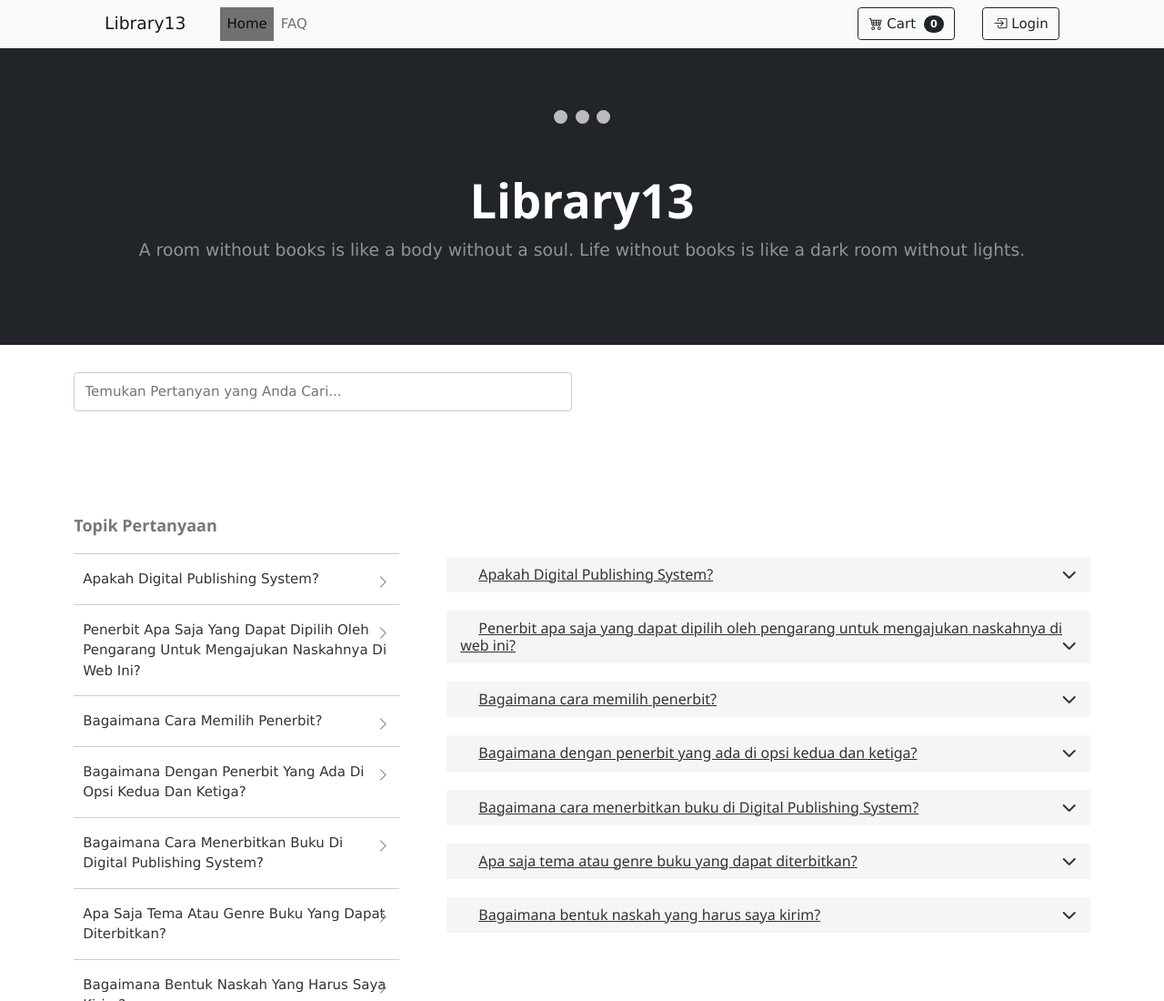
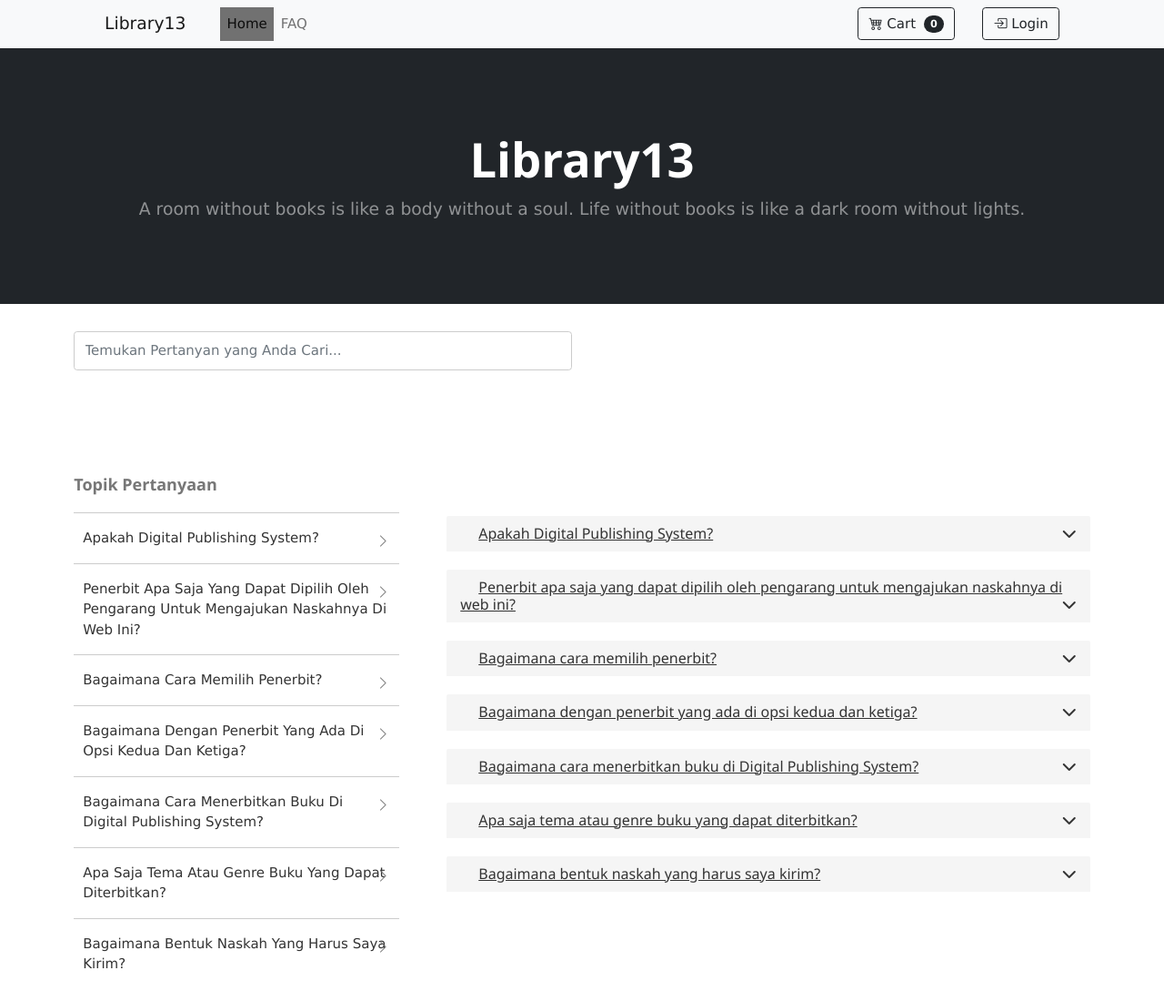
Before and after one commit to Kieoln/TugasBesar, a plain HTML site: page Homepage/Faq.html in a window 1280 px wide. Shown: the top 1100 px of the page at 91% size. Drawn offline with nearby package versions, Linux system fonts and the light colour scheme; files that its build step writes are made by us from their sources; some icons are missing.

Commit message:
delete some stuff

```diff
--- a/Homepage/Faq.html
+++ b/Homepage/Faq.html
@@ -70,13 +70,7 @@
     </div>
 
     </div>
-    <br>
 
-    <div style="text-align:center">
-      <span class="dot"></span>
-      <span class="dot"></span>
-      <span class="dot"></span>
-    </div>
         <div class="container px-4 px-lg-5 my-5">
             <div class="text-center text-white">
                 <h1 class="display-4 fw-bolder">Library13</h1>
```
